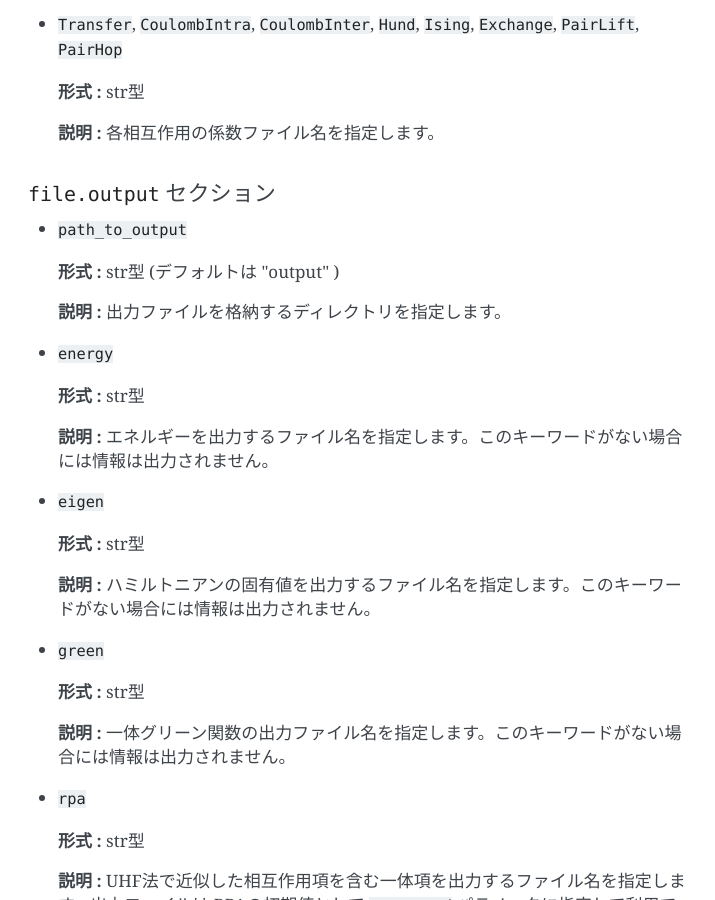
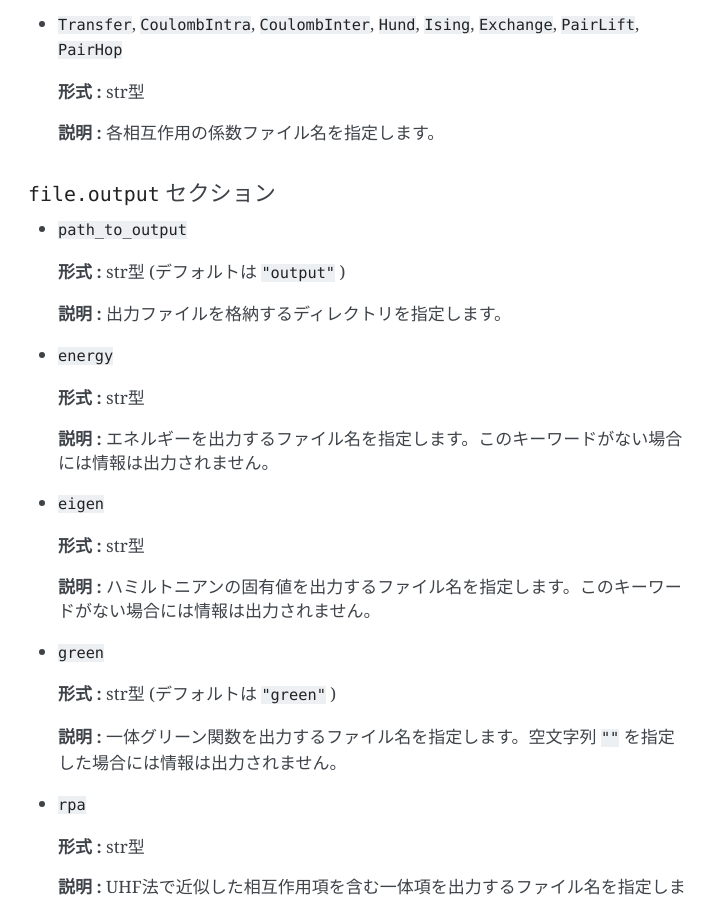
Before and after one commit to issp-center-dev/H-wave, a Sphinx documentation site: the page built from docs/ja/source/uhfk/filespecification/config/index_config.rst, in a window 1280 px wide and 900 px high, scrolled down 4823 px. Shown: the whole window, without its empty margins (392-1107 px from the left). Built offline with Sphinx 7.4.7, drawn with Linux system fonts in a browser that asks for light colours.

Commit message:
manuals updated

```diff
--- a/docs/en/source/uhfk/filespecification/config/index_config.rst
+++ b/docs/en/source/uhfk/filespecification/config/index_config.rst
@@ -318,11 +318,11 @@ to the definition files.
 - ``green``
 
   **Type :**
-  String
+  String (default value is ``"green"``)
 
   **Description :**
   This parameter specifies the name of the file to store the one-body Green's functions.
-  If it is not set, no output fill be generated.
+  If it is set to an empty string, no output will be generated.
 
 - ``rpa``
 
--- a/docs/ja/source/uhfk/filespecification/config/index_config.rst
+++ b/docs/ja/source/uhfk/filespecification/config/index_config.rst
@@ -220,7 +220,7 @@ TOML形式
 
 - ``path_to_output``
 
-  **形式 :** str型 (デフォルトは "output" )
+  **形式 :** str型 (デフォルトは ``"output"`` )
 
   **説明 :** 出力ファイルを格納するディレクトリを指定します。
 
@@ -238,9 +238,9 @@ TOML形式
 
 - ``green``
 
-  **形式 :** str型
+  **形式 :** str型 (デフォルトは ``"green"`` )
 
-  **説明 :** 一体グリーン関数の出力ファイル名を指定します。このキーワードがない場合には情報は出力されません。
+  **説明 :** 一体グリーン関数を出力するファイル名を指定します。空文字列 ``""`` を指定した場合には情報は出力されません。
 
 - ``rpa``
 
```
Also changed, not shown: other parts of docs/en/source/uhfk/filespecification/config/index_config.rst (+1 -1 lines).
